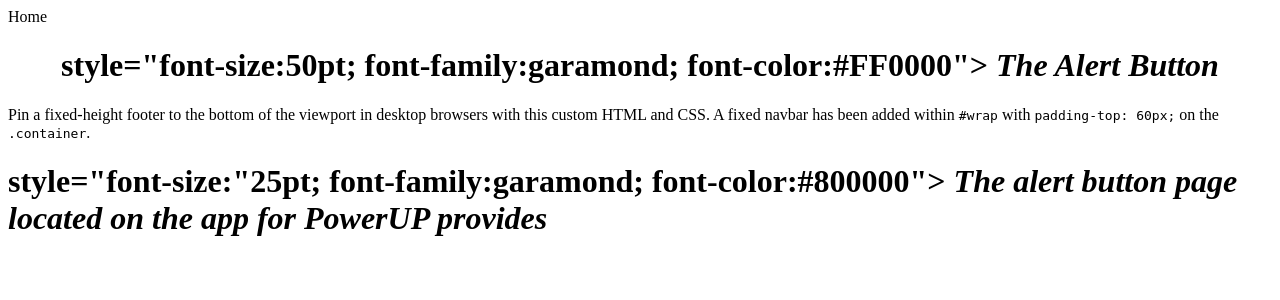
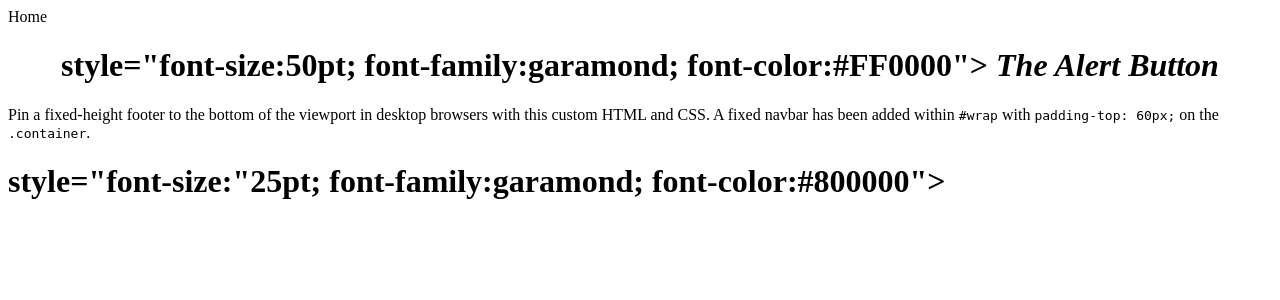
Before and after one commit to westonjackson/Power-Up, a Flask app: template templates/alertbutton.html in a window 1280 px wide. Shown: the top 300 px of the page. Run offline with Flask 2, Linux system fonts and the light colour scheme; the template is opened without the code that fills it, so the values that code supplies are empty.

Commit message:
Update alertbutton.html

```diff
--- a/templates/alertbutton.html
+++ b/templates/alertbutton.html
@@ -7,7 +7,7 @@
   <p class="lead">Pin a fixed-height footer to the bottom of the viewport in desktop browsers with this custom HTML and CSS. A fixed navbar has been added within <code>#wrap</code> with <code>padding-top: 60px;</code> on the <code>.container</code>.</p>
 
 <p align="center">
-  <h1> style="font-size:"25pt; font-family:garamond; font-color:#800000"> <i><b> The alert button page located on the app for PowerUP provides </b>
+  <h1> style="font-size:"25pt; font-family:garamond; font-color:#800000"> <i><b> </b>
 </p>
 
   {% endblock %}
```
